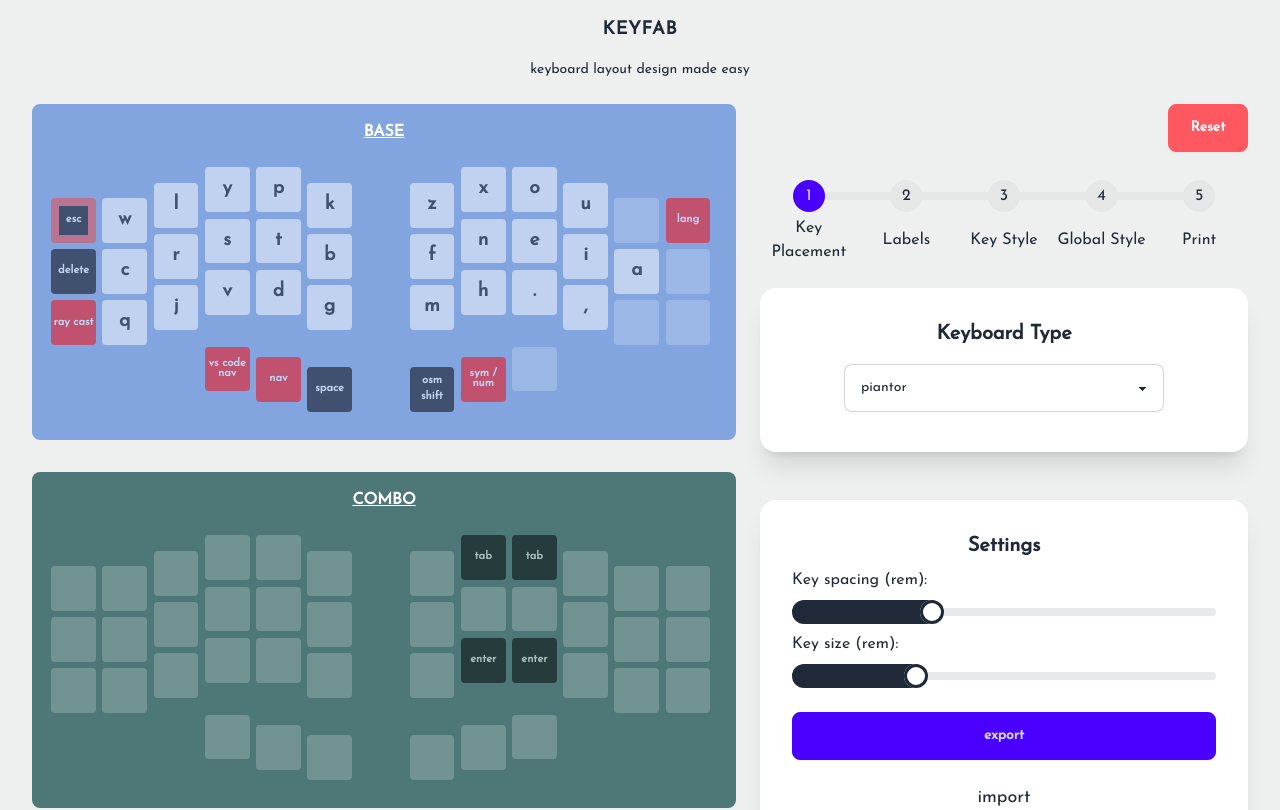
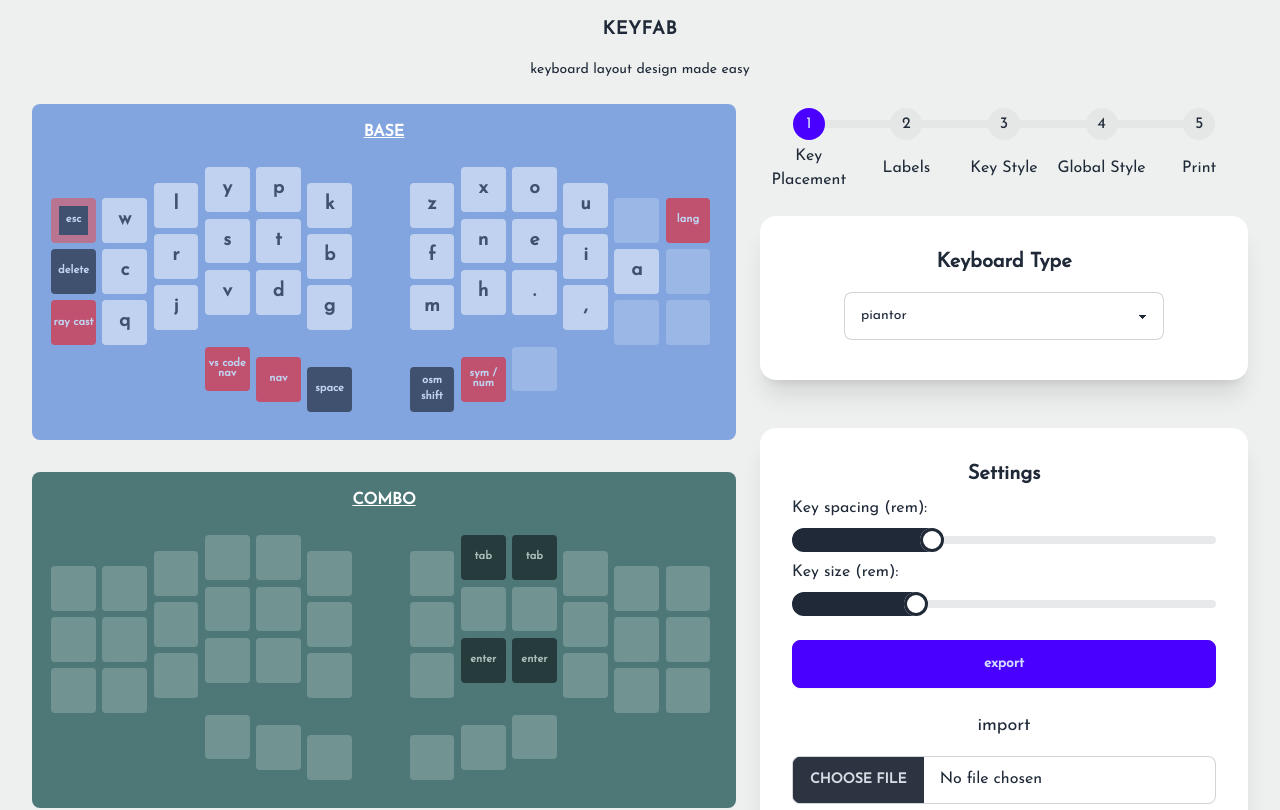
Before and after one commit to jaroslaw-weber/keyfab, a Next.js app: page / in a window 1280 px wide. Shown: the top 810 px of the page. Built offline with nearby package versions, Linux system fonts and the light colour scheme.

Commit message:
move reset button

```diff
--- a/app/page.tsx
+++ b/app/page.tsx
@@ -42,7 +42,6 @@ export default function Home() {
         <div className="flex flex-row  gap-6">
           <div className="flex-1">{renderdKeyboard}</div>
           <div className="flex-1 flex flex-col gap-6 pr-8">
-            {resetButton}
             {stepsComponent}
             {editLayerCountComponent}
             {Labels()}
@@ -51,6 +50,7 @@ export default function Home() {
             {editStylePanelComponent}
             {EditPhysicalLayout()}
             {MoveKey()}
+            {resetButton}
           </div>
         </div>
       </div>
```
